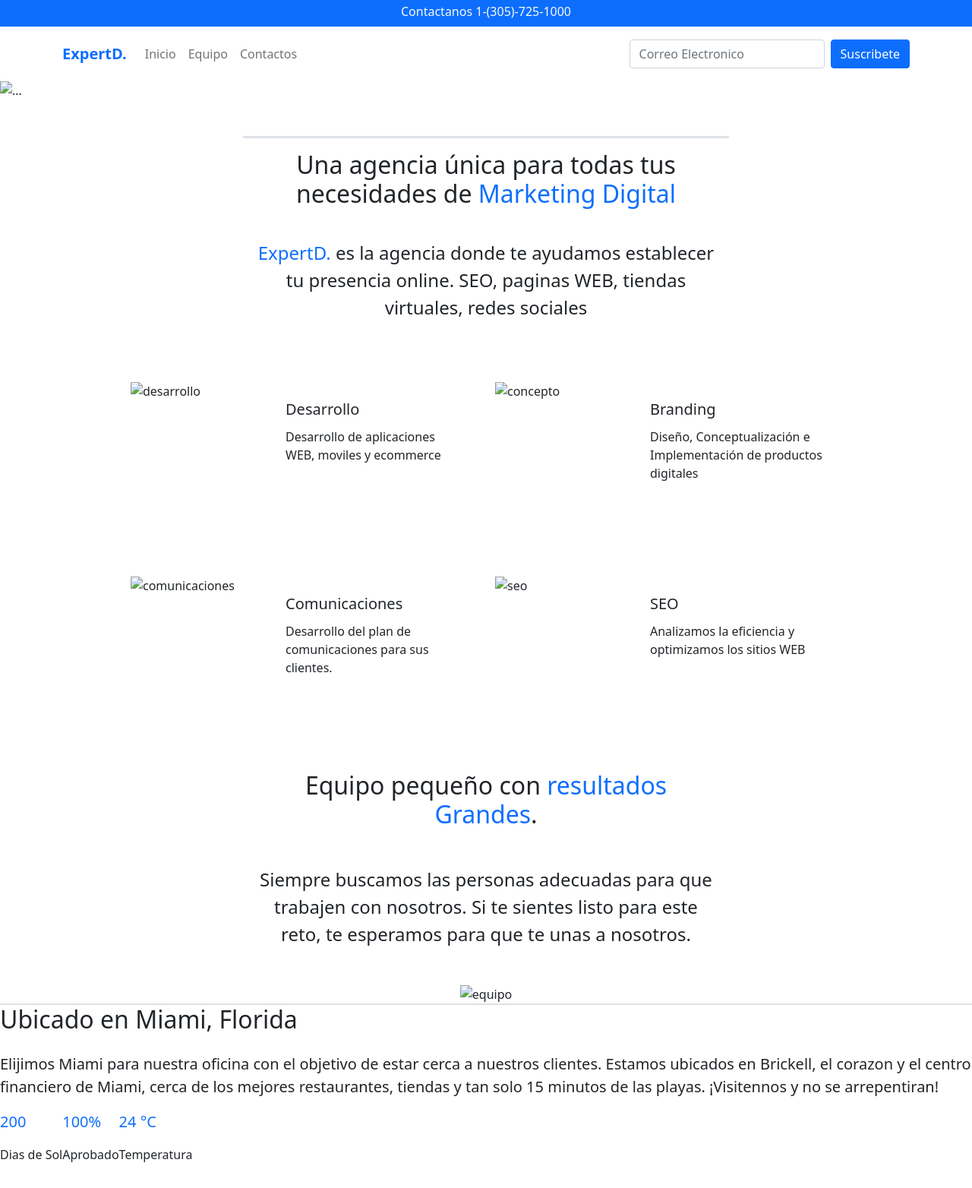
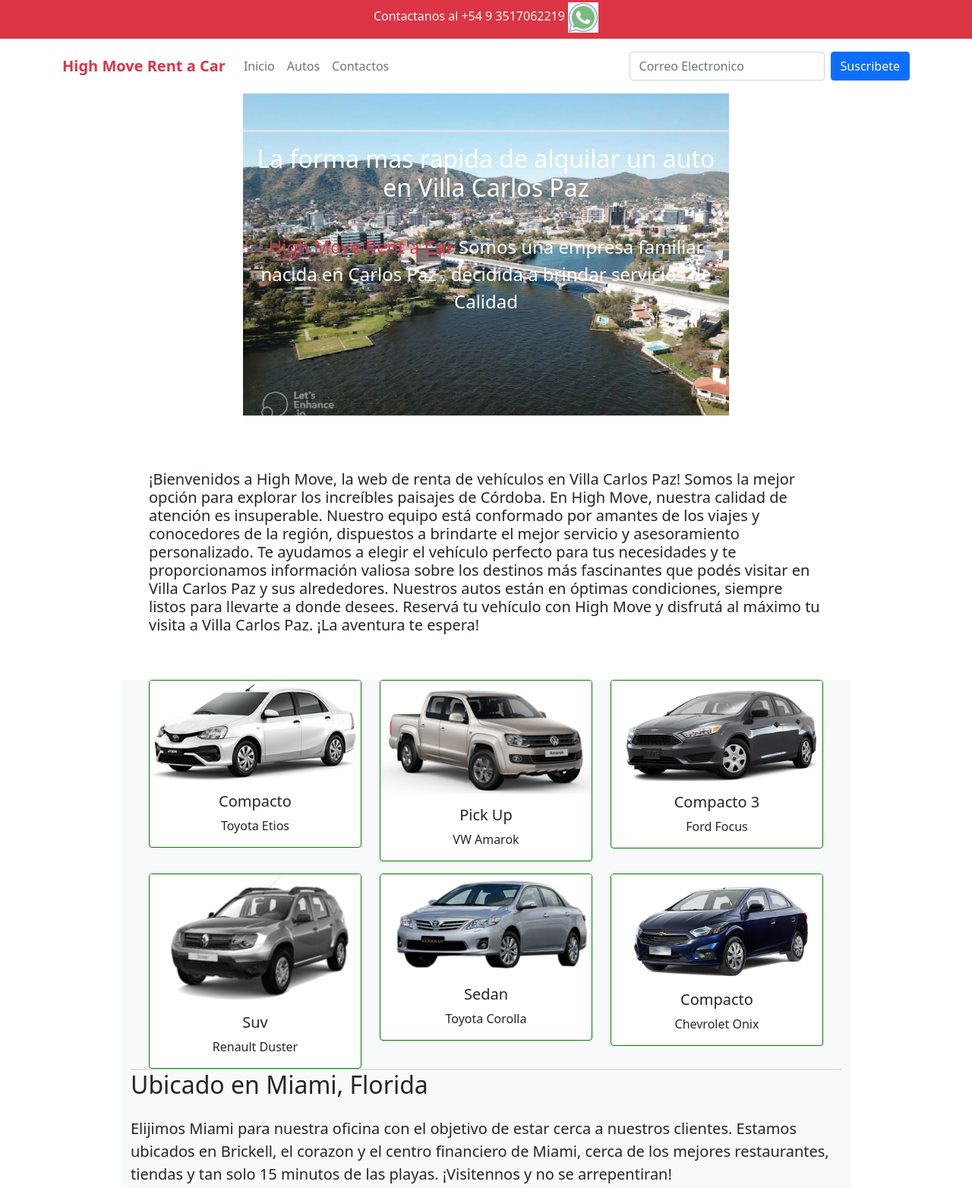
Before and after one commit to RodriAllende/High-Move-Car-rental, a plain HTML site: page index.html in a window 1280 px wide. Shown: the part 5-1569 px from the top of the page at 76% size. Drawn offline with nearby package versions, Linux system fonts and the light colour scheme.

Commit message:
Update
Making css y boostrap progress to my rent a car site

```diff
--- a/index.html
+++ b/index.html
@@ -8,22 +8,26 @@
     <!-- Bootstrap CSS -->
     <link href="https://cdn.jsdelivr.net/npm/bootstrap@5.0.0-beta2/dist/css/bootstrap.min.css" rel="stylesheet" integrity="sha384-BmbxuPwQa2lc/FVzBcNJ7UAyJxM6wuqIj61tLrc4wSX0szH/Ev+nYRRuWlolflfl" crossorigin="anonymous">
     <link rel="stylesheet" href="https://cdn.jsdelivr.net/npm/bootstrap-icons@1.4.0/font/bootstrap-icons.css">
-    <link rel="stylesheet" href="./css/main.css">
+    <link rel="stylesheet" href="./main.css/style.css">
 
-    <title>ExpertD.</title>
+
+
+    <title>High Move Rent a Car</title>
   </head>
   <body>
   <!--========================================================== -->
                         <!-- ENCABEZADO -->
   <!--========================================================== -->
-    <header class="container-fluid bg-primary d-flex justify-content-center">
-        <p class="text-light mb-0 p-2 fs-6">Contactanos 1-(305)-725-1000</p>
+    <header class="container-fluid bg-danger d-flex justify-content-center">
+        <p class="text-light mb-0 p-2 fs-6">Contactanos al +54 9 3517062219 <a href="https://api.whatsapp.com/send?phone=5493517062219" target="_blank">
+          <img class="what"   src="./images/icons8-whatsapp.gif" alt="WhatsApp">
+          </a></p>
     </header>
 
     <nav  class="navbar navbar-expand-lg navbar-light p-3"  id="menu">
         <div class="container">
           <a class="navbar-brand" href="#">
-              <span class="fs-5 text-primary fw-bold">ExpertD.</span>
+              <span class="fs-5 text-danger fw-bold">High Move Rent a Car</span>
           </a>
           <button class="navbar-toggler" type="button" data-bs-toggle="collapse" data-bs-target="#navbarSupportedContent" aria-controls="navbarSupportedContent" aria-expanded="false" aria-label="Toggle navigation">
             <span class="navbar-toggler-icon"></span>
@@ -35,7 +39,7 @@
                 <a class="nav-link" aria-current="page" href="#">Inicio</a>
               </li>
               <li class="nav-item">
-                <a class="nav-link" href="#equipo">Equipo</a>
+                <a class="nav-link" href="#equipo">Autos</a>
               </li>
               <li class="nav-item">
                 <a class="nav-link" href="#seccion-contacto">Contactos</a>
@@ -50,37 +54,7 @@
         </div>
       </nav>
 
-    <!--========================================================== -->
-                        <!-- SLIDER DE IMAGENES-->
-    <!--========================================================== -->
 
-    <div id="carousel" class="carousel slide" data-bs-ride="carousel">
-        <div class="carousel-inner">
-          <div class="carousel-item active" data-bs-interval="3000">
-            <img src="./img/slide1.jpg" class="d-block w-100" alt="">
-          </div>
-
-
-          <div class="carousel-item" data-bs-interval="3000">
-            <img src="./img/slide2.jpg" class="d-block w-100" alt="...">
-          </div>
-
-
-          <div class="carousel-item" data-bs-interval="3000">
-            <img src="./img/slide3.jpg" class="d-block w-100" alt="...">
-          </div>
-
-
-        </div>
-        <button class="carousel-control-prev" type="button" data-bs-target="#carousel"  data-bs-slide="prev">
-          <span class="carousel-control-prev-icon" aria-hidden="true"></span>
-          <span class="visually-hidden">Previous</span>
-        </button>
-        <button class="carousel-control-next" type="button" data-bs-target="#carousel"  data-bs-slide="next">
-          <span class="carousel-control-next-icon" aria-hidden="true"></span>
-          <span class="visually-hidden">Next</span>
-        </button>
-      </div>
 
 
 
@@ -89,76 +63,109 @@
     <!--========================================================== -->
 
 
-    <section class="d-flex flex-column justify-content-center align-items-center pt-5  text-center w-50 m-auto" id="intro">
-    <h1 class="p-3 fs-2 border-top border-3">Una agencia única para todas tus necesidades de <span class="text-primary">Marketing Digital<span/></h1>
-     <p class="p-3  fs-4">
-         <span class="text-primary">ExpertD.</span> es la agencia donde te ayudamos establecer tu presencia online. SEO, paginas WEB, tiendas virtuales, redes sociales
-     </p>
-    </section>
+
+
+    <section class="d-flex flex-column justify-content-center align-items-center pt-5  text-center w-50 m-auto bg-image-section" id="intro">
+      <h1 class="p-3 fs-2 border-top border-3">La forma mas rapida  de alquilar un  auto en Villa Carlos Paz<span class="text-primary"></h1>
+       <p class="p-3  fs-4">
+           <span class="text-danger">High Move Rent a Car</span>    Somos una empresa familiar nacida en Carlos Paz , decidida a brindar servicios de Calidad
+       </p>
+      </section>
+
+
+
+<section class="w-100">
+  <div class="row w-75 mx-auto" id="servicios-fila-1">
+      <div class="col-lg-12 col-md-12 col-sm-12 d-flex justify-content-start my-5 icono-wrap">
+
+
+
+
+
+          <div>
+              <h3 class="fs-5 mt-4 px-4 pb-1">¡Bienvenidos a High Move, la web de renta de vehículos en Villa Carlos Paz! Somos la mejor opción para explorar los increíbles paisajes de Córdoba. En High Move, nuestra calidad de atención es insuperable. Nuestro equipo está conformado por amantes de los viajes y conocedores de la región, dispuestos a brindarte el mejor servicio y asesoramiento personalizado. Te ayudamos a elegir el vehículo perfecto para tus necesidades y te proporcionamos información valiosa sobre los destinos más fascinantes que podés visitar en Villa Carlos Paz y sus alrededores. Nuestros autos están en óptimas condiciones, siempre listos para llevarte a donde desees. Reservá tu vehículo con High Move y disfrutá al máximo tu visita a Villa Carlos Paz. ¡La aventura te espera!   </h3>
+
+          </div>
+
+      </div>
+
+
+
+      <section class="ftco-section ftco-no-pt bg-light">
+        <div class="container">
+          <div class="row">
+              <div class="col-md-4">
+                  <div class="card">
+                      <img src="./images/etios.png" class="card-img-top" alt="Imagen 1">
+                      <div class="card-body">
+                          <h5 class="card-title">Compacto</h5>
+                          <p class="card-text">Toyota Etios</p>
+                      </div>
+                  </div>
+              </div>
+              <div class="col-md-4">
+                  <div class="card">
+                      <img src="./images/amarok.png" class="card-img-top" alt="Imagen 2">
+                      <div class="card-body">
+                          <h5 class="card-title"> Pick Up</h5>
+                          <p class="card-text">VW Amarok</p>
+                      </div>
+                  </div>
+              </div>
+              <div class="col-md-4">
+                  <div class="card">
+                      <img src="./images/FOCUS.png" class="card-img-top" alt="Imagen 3">
+                      <div class="card-body">
+                          <h5 class="card-title">Compacto 3</h5>
+                          <p class="card-text">Ford Focus</p>
+                      </div>
+                  </div>
+              </div>
+          </div>
+          <div class="row mt-3">
+              <div class="col-md-4">
+                  <div class="card">
+                      <img src="./images/duster.png" class="card-img-top" alt="Imagen 4">
+                      <div class="card-body">
+                          <h5 class="card-title">Suv</h5>
+                          <p class="card-text">Renault Duster</p>
+                      </div>
+                  </div>
+              </div>
+              <div class="col-md-4">
+                  <div class="card">
+                      <img src="./images/corolla.png" class="card-img-top" alt="Imagen 5">
+                      <div class="card-body">
+                          <h5 class="card-title">Sedan</h5>
+                          <p class="card-text">Toyota Corolla</p>
+                      </div>
+                  </div>
+              </div>
+              <div class="col-md-4">
+                  <div class="card">
+                      <img src="./images/onix.png" class="card-img-top" alt="Imagen 6">
+                      <div class="card-body">
+                          <h5 class="card-title">Compacto</h5>
+                          <p class="card-text">Chevrolet Onix</p>
+                      </div>
+                  </div>
+              </div>
+          </div>
+      </div>
 
    <!--========================================================== -->
                         <!-- TIPOS DE SERVICIOS-->
     <!--========================================================== -->
 
 
-<section class="w-100">
-    <div class="row w-75 mx-auto" id="servicios-fila-1">
-        <div class="col-lg-6 col-md-12 col-sm-12 d-flex justify-content-start my-5 icono-wrap">
-            <img src="./img/desarrollo.png" alt="desarrollo"   width="180" height="160">
-
-            <div>
-                <h3 class="fs-5 mt-4 px-4 pb-1">Desarrollo</h3>
-                <p class="px-4">Desarrollo de aplicaciones WEB, moviles y ecommerce</p>
-            </div>
-
-        </div>
-
-        <div class="col-lg-6 col-md-12 col-sm-12 d-flex justify-content-start  my-5 icono-wrap">
-            <img src="./img/concepto.png" alt="concepto" width="180" height="160">
-
-            <div>
-                <h3 class="fs-5 mt-4 px-4 pb-1 icono-wrap">Branding</h3>
-                <p class="px-4">Diseño, Conceptualización e Implementación de productos digitales</p>
-            </div>
-        </div>
-    </div>
-
-    <div class="row w-75 mx-auto mb-5" id="servicios-fila-2">
-        <div class="col-lg-6 col-md-12 col-sm-12 d-flex justify-content-start  my-5 icono-wrap">
-            <img src="./img/comunicaciones.png" alt="comunicaciones" width="180" height="160">
-
-            <div>
-                <h3 class="fs-5 mt-4 px-4 pb-1">Comunicaciones</h3>
-                <p class="px-4">Desarrollo  del plan de comunicaciones para sus clientes.</p>
-            </div>
-        </div>
-
-        <div class="col-lg-6 col-md-12 col-sm-12 d-flex justify-content-start my-5 icono-wrap">
-            <img src="./img/seo.png" alt="seo" width="180" height="160" >
-
-            <div>
-                <h3 class="fs-5 mt-4 px-4 pb-1">SEO</h3>
-                <p class="px-4">Analizamos la eficiencia y optimizamos los sitios WEB</p>
-            </div>
-        </div>
-    </div>
-</section>
 
 <!--========================================================== -->
                         <!-- SECCION ACERCA DE NOSOTROS-->
 <!--========================================================== -->
 
 <section>
-    <div class="container w-50 m-auto text-center" id="equipo">
-        <h1 class="mb-5 fs-2">Equipo pequeño con <span class="text-primary">resultados Grandes</span>.</h1>
-        <p class="fs-4 ">Siempre buscamos las personas adecuadas para que trabajen con nosotros. Si te sientes listo para este reto, te esperamos para que te unas a nosotros.</p>
-    </div>
 
-    <div class="mt-5 text-center">
-        <img id="img-equipo" src="./img/equipo.jpg" alt="equipo">
-    </div>
-
-    <div id="local" class="border-top border-2">
+<div id="local" class="border-top border-2">
         <div class="mapa"> </div>
         <div>
             <div class="wrapper-local">
@@ -204,7 +211,7 @@
       <div class="text-center mb-4" id="titulo-formulario">
         <div><img src="./img/support.png" alt="" class="img-fluid ps-5"></div>
         <h2>Contactanos</h2>
-        <p class="fs-5">Estamos aqui para hacer realidad de tus proyectos</p>
+        <p class="fs-5">Estamos aqui para solucionar tu problema de movilidad</p>
       </div>
 
 
@@ -243,7 +250,7 @@
 
 
 <footer class="w-100  d-flex  align-items-center justify-content-center flex-wrap">
-  <p class="fs-5 px-3  pt-3">ExpertD. &copy; Todos Los Derechos Reservados 2021</p>
+  <p class="fs-5 px-3  pt-3">High Move Rent a Car  &copy; Todos Los Derechos Reservados 2023</p>
   <div id="iconos" >
       <a href="#"><i class="bi bi-facebook"></i></a>
       <a href="#"><i class="bi bi-twitter"></i></a>
@@ -255,5 +262,9 @@
     <script src="https://cdn.jsdelivr.net/npm/bootstrap@5.0.0-beta2/dist/js/bootstrap.bundle.min.js" integrity="sha384-b5kHyXgcpbZJO/tY9Ul7kGkf1S0CWuKcCD38l8YkeH8z8QjE0GmW1gYU5S9FOnJ0" crossorigin="anonymous"></script>
     <script src="https://unpkg.com/typewriter-effect@latest/dist/core.js"></script>
     <script src="main.js"></script>
+    <script src="https://cdn.jsdelivr.net/npm/bootstrap@5.3.0/dist/js/bootstrap.bundle.min.js"></script>
+
+
+
   </body>
 </html>
--- /dev/null
+++ b/main.css/style.css
@@ -0,0 +1,17 @@
+/* Estilos para la sección con imagen de fondo */
+.bg-image-section {
+    background-image: url('../images/aereacarlospaz_auto_x2.jpg');
+    background-size: cover;
+    background-position: center;
+    padding: 100px 0; /* Ajusta el espaciado como desees */
+    color: white; /* Asegura que el texto sea legible en la imagen de fondo */
+  }
+
+
+.card{
+    border: solid 1px  green;
+    display: flex;
+    align-items: center;
+    text-align: center;
+    background-size: contain;
+}
--- a/style.css
+++ /dev/null
@@ -1,5 +0,0 @@
-img.what{
-
-    background-color: red;
-
-}
```
Also changed, not shown: autos.html (added).
